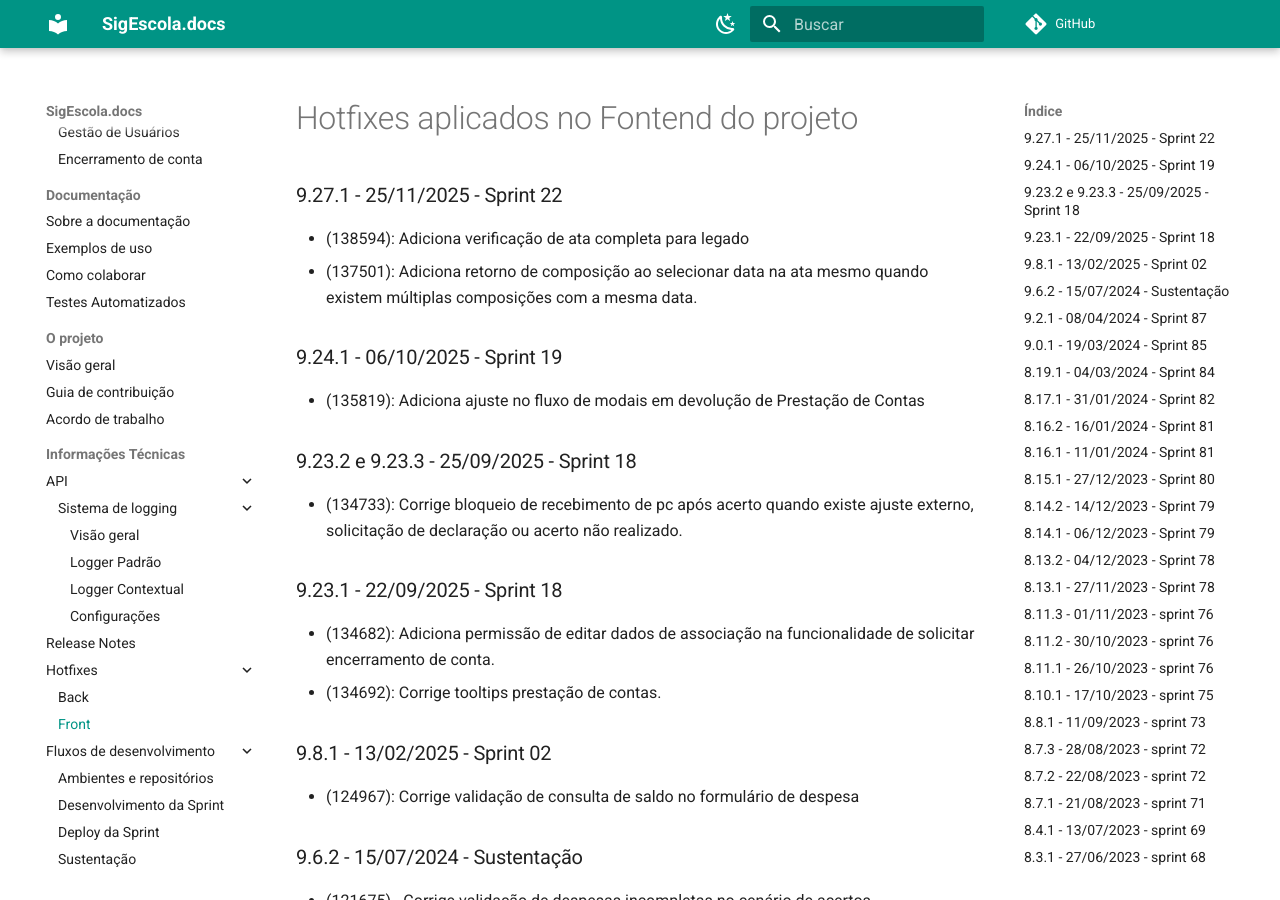
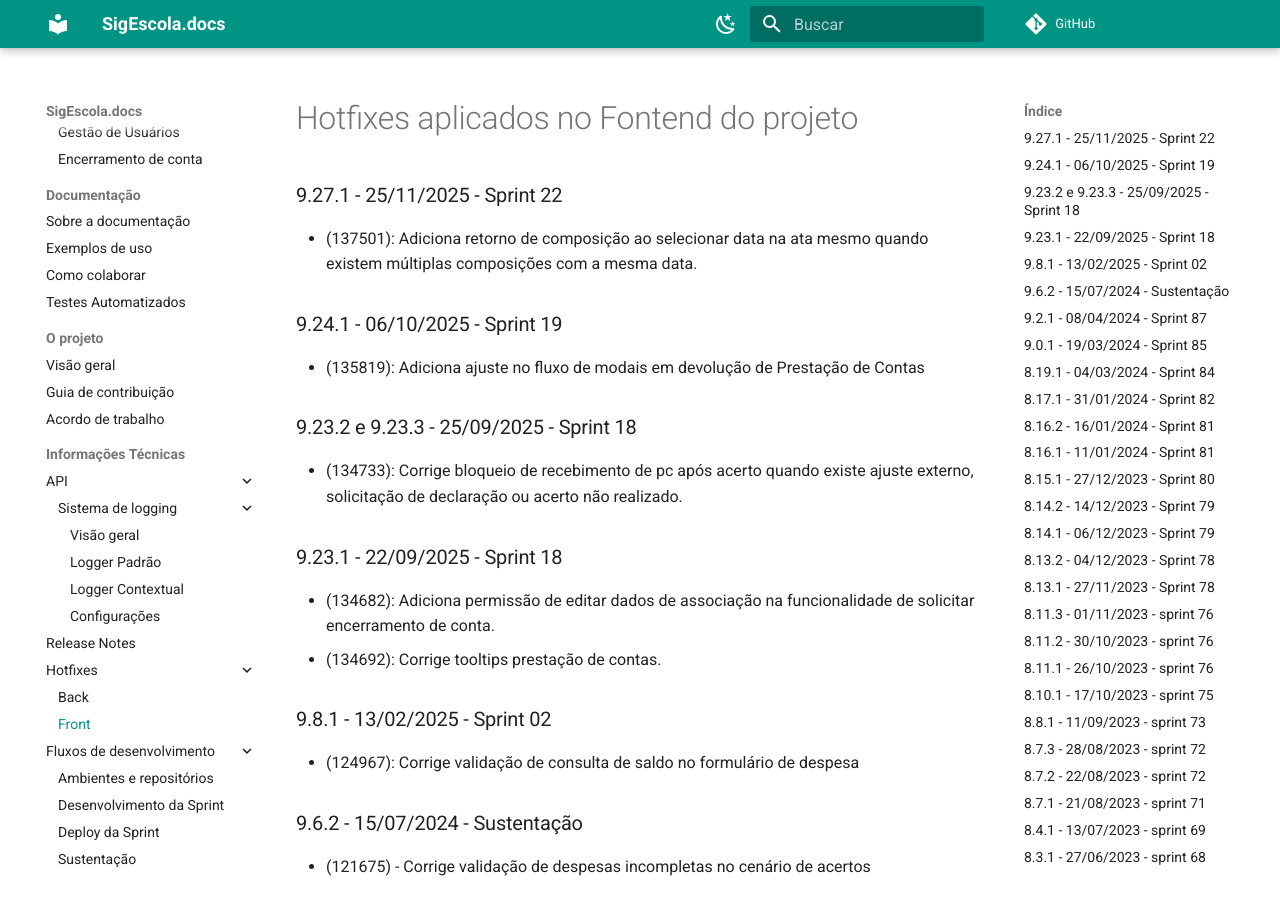
Before and after one commit to prefeiturasp/SME-PTRF-Docs, an MkDocs documentation site: the page built from docs/projeto/hotfixes_front.md, in a window 1280 px wide and 900 px high. Built offline with MkDocs 1.6.1 and Material for MkDocs 9.7.7, drawn with Linux system fonts in a browser that asks for light colours; comment, search, counter and statistics services are not loaded.

Commit message:
Update hotfixes_front.md

```diff
--- a/docs/projeto/hotfixes_front.md
+++ b/docs/projeto/hotfixes_front.md
@@ -1,7 +1,6 @@
 # Hotfixes aplicados no Fontend do projeto
 
 ### 9.27.1 - 25/11/2025 - Sprint 22
-* (138594): Adiciona verificação de ata completa para legado
 * (137501): Adiciona retorno de composição ao selecionar data na ata mesmo quando existem múltiplas composições com a mesma data.
 
 ### 9.24.1 - 06/10/2025 - Sprint 19
```
